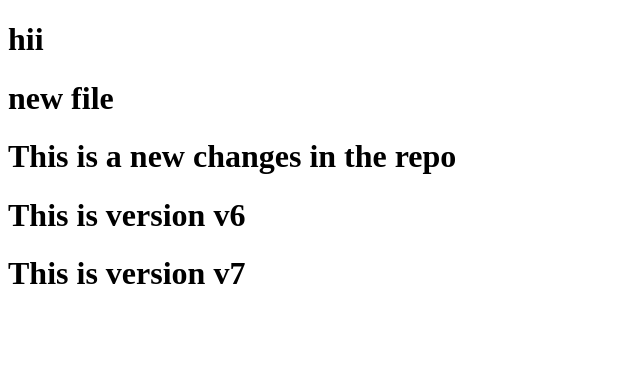
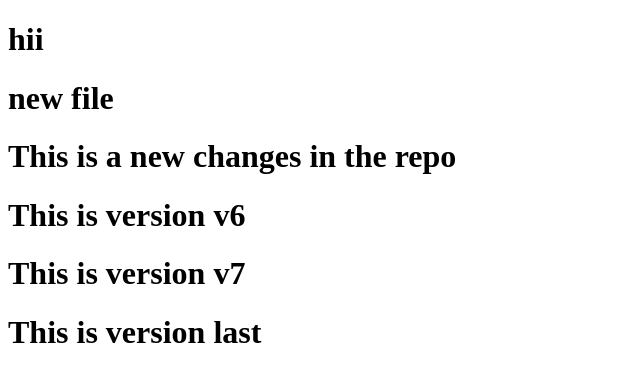
Before and after one commit to Yogesh-Tate/GIT-REPO, a plain HTML site: page Index.html in a window 1280 px wide. Shown: the whole page, without its empty margins (0-640 px from the left). Drawn offline with Linux system fonts and the light colour scheme.

Commit message:
Added commit

```diff
--- a/Index.html
+++ b/Index.html
@@ -11,5 +11,6 @@
     <h1>This is a new changes in the repo</h1>
     <h1>This is version v6</h1>
     <h1>This is version v7</h1>
+    <h1>This is version last</h1>
 </body>
 </html>
```
